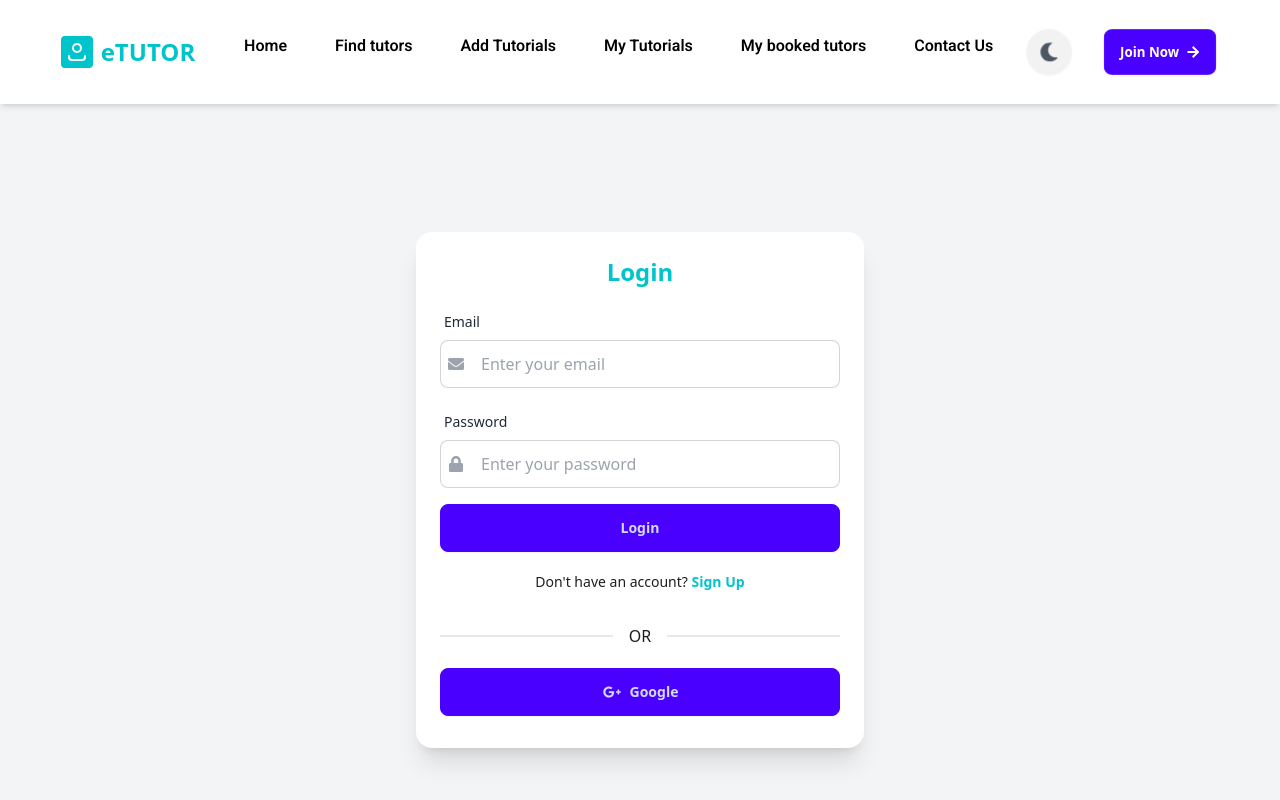
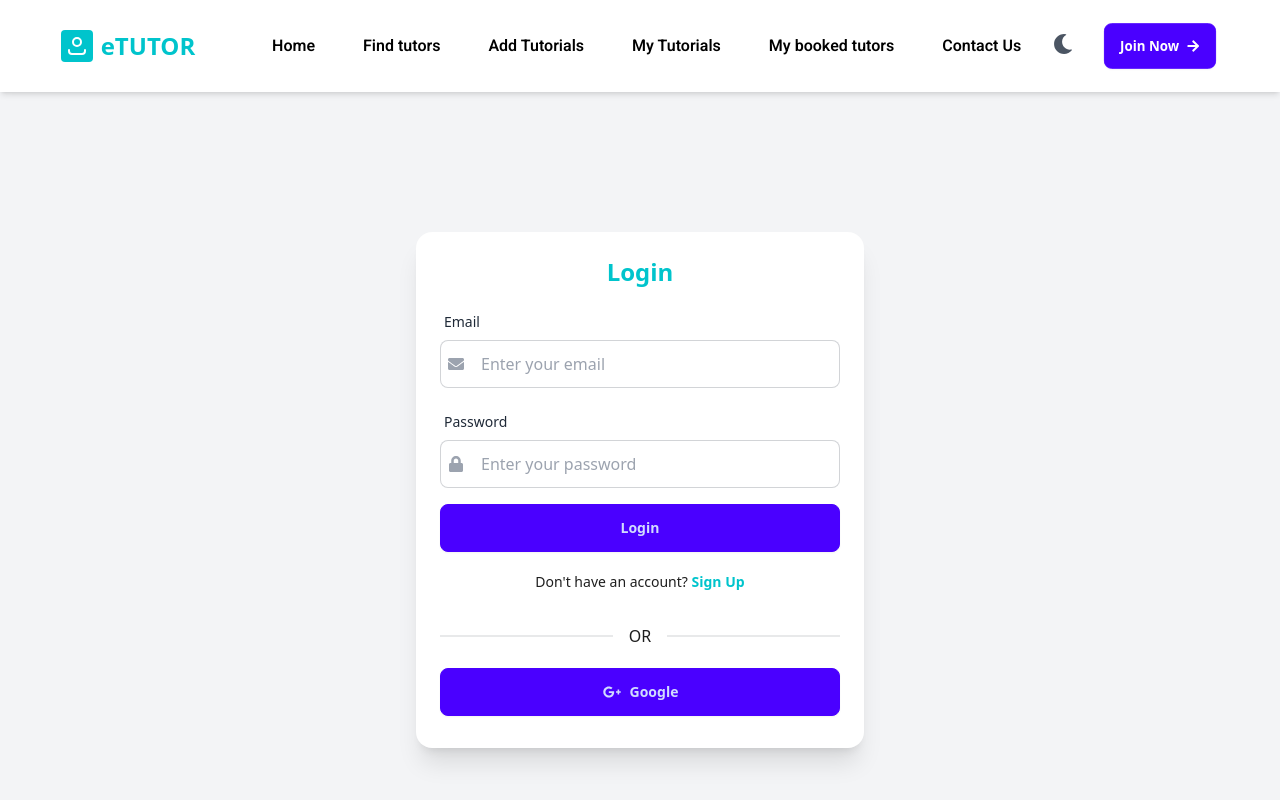
Before and after one commit to webdev-abu/E-Tutor-Booking, a React (Vite) app: page /login in a window 1280 px wide. Shown: the top 800 px of the page. Built offline with nearby package versions, Linux system fonts and the light colour scheme; no server answers; a web font is replaced by a local one.

Commit message:
Redesign Navbar

```diff
--- a/src/components/Footer.jsx
+++ b/src/components/Footer.jsx
@@ -28,7 +28,7 @@ const Footer = () => {
             </li>
             <li>
               <Link
-                to="/contact"
+                to="/contact-us"
                 className="hover:underline flex items-center gap-2"
               >
                 <span className="text-accent">&gt;</span> Contact Us
--- a/src/components/Navbar.jsx
+++ b/src/components/Navbar.jsx
@@ -85,11 +85,7 @@ const Navbar = () => {
         </NavLink>
       </li>
       <div className="flex-none mr-6">
-        <button
-          className="btn btn-circle"
-          onClick={toggleTheme}
-          aria-label="Toggle Theme"
-        >
+        <button className="" onClick={toggleTheme} aria-label="Toggle Theme">
           {theme === "light" ? (
             <FaMoon className="text-xl text-gray-600 dark:text-gray-200" />
           ) : (
@@ -101,7 +97,7 @@ const Navbar = () => {
   );
 
   return (
-    <nav className="navbar fixed top-0 left-0 w-full bg-base-100 shadow-md z-50 ">
+    <nav className="navbar fixed top-0 left-0 w-full bg-base-100 shadow-md z-50 items-center ">
       <div className="w-11/12 mx-auto flex justify-between items-center py-3">
         <div className="flex-1">
           <NavLink
@@ -130,7 +126,9 @@ const Navbar = () => {
 
         {/* Desktop Navigation Links */}
         <div className="hidden lg:flex">
-          <ul className="menu menu-horizontal px-1 gap-4">{links}</ul>
+          <ul className="menu menu-horizontal px-1 gap-4 items-center">
+            {links}
+          </ul>
         </div>
 
         {/* Mobile Menu Button */}
```
